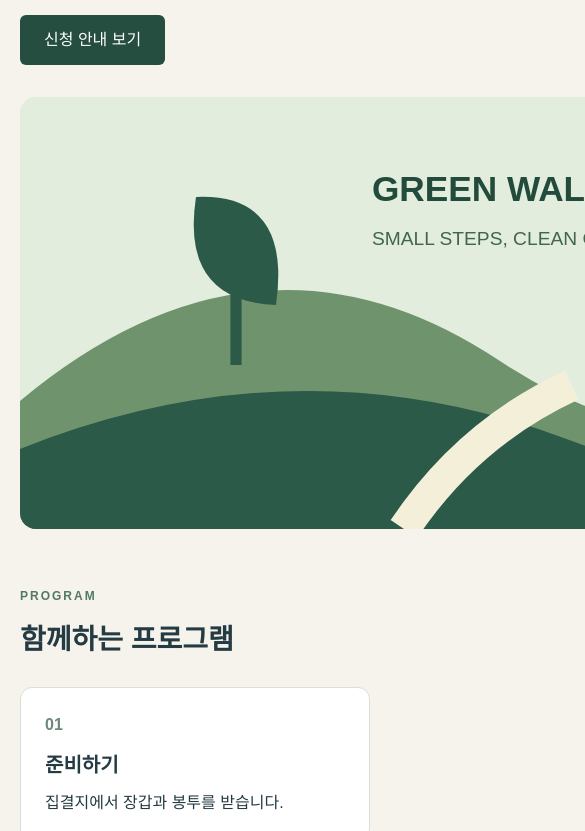
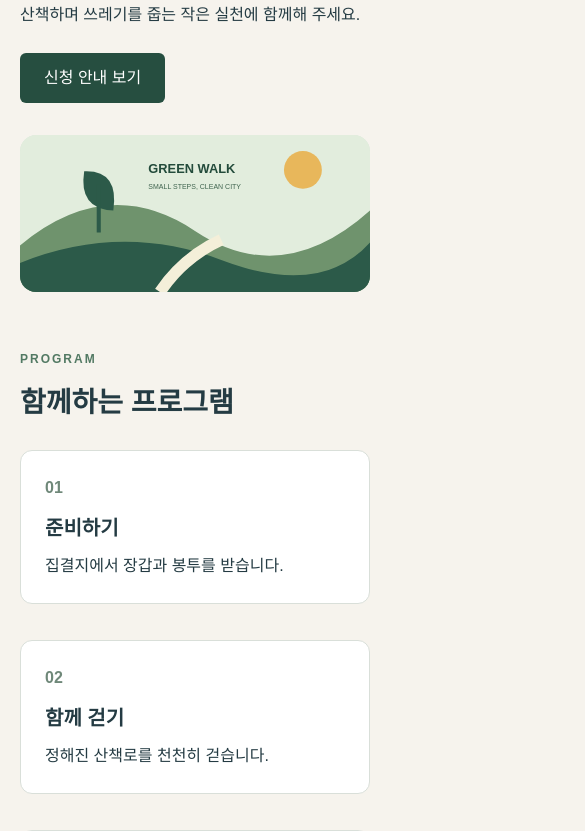
Before and after one commit to wewewwx/github-mission, a plain HTML site: page index.html in a window 390 px wide. Shown: the part 242-1073 px from the top of the page, 585 px wide, since content can reach past the window. Drawn offline with Linux system fonts and the light colour scheme.

Commit message:
04 모바일 넘침 해결 수정

```diff
--- a/style.css
+++ b/style.css
@@ -5,7 +5,7 @@ body { margin: 0; color: #243b43; background: #f6f3ed; font-family: Arial, "Malg
 .site-header { border-bottom: 1px solid #d9dfd9; background: #fff; }
 .site-header .page { display: flex; justify-content: space-between; align-items: center; padding-top: 18px; padding-bottom: 18px; gap: 12px; }
 .site-header span { font-size: 11px; letter-spacing: 1px; }
-.hero { padding-top: 40px; min-width: 960px; }
+.hero { padding-top: 40px; }
 .eyebrow { margin: 0 0 10px; font-size: 12px; font-weight: 700; letter-spacing: 2px; color: #527963; }
 h1 { max-width: 720px; margin: 0 0 16px; font-size: 42px; line-height: 1.25; }
 .lead { margin-bottom: 24px; }
```
